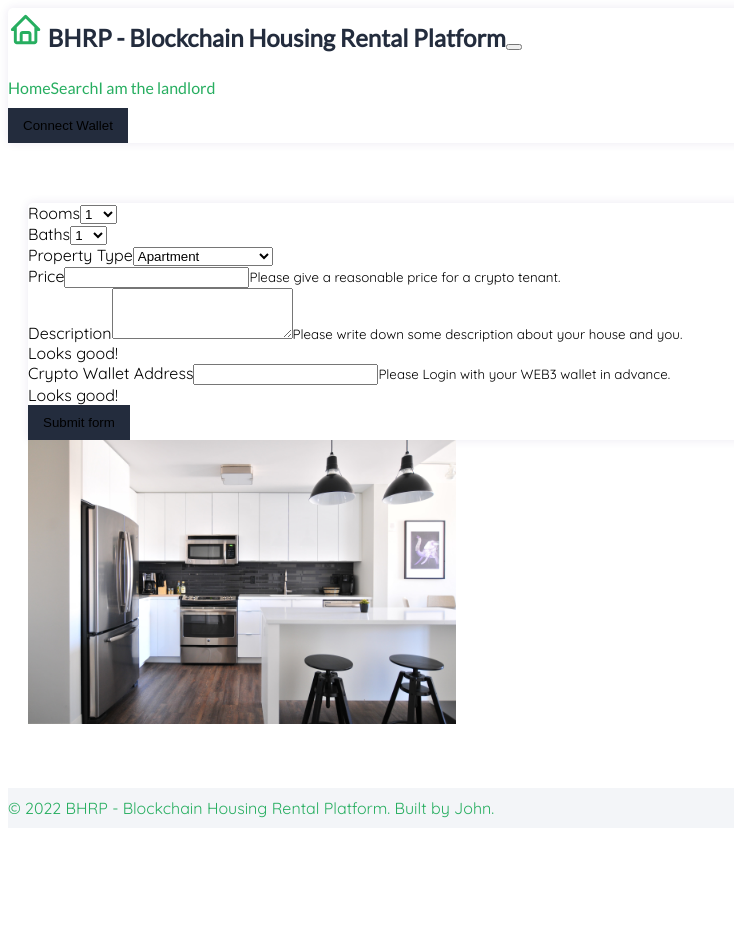
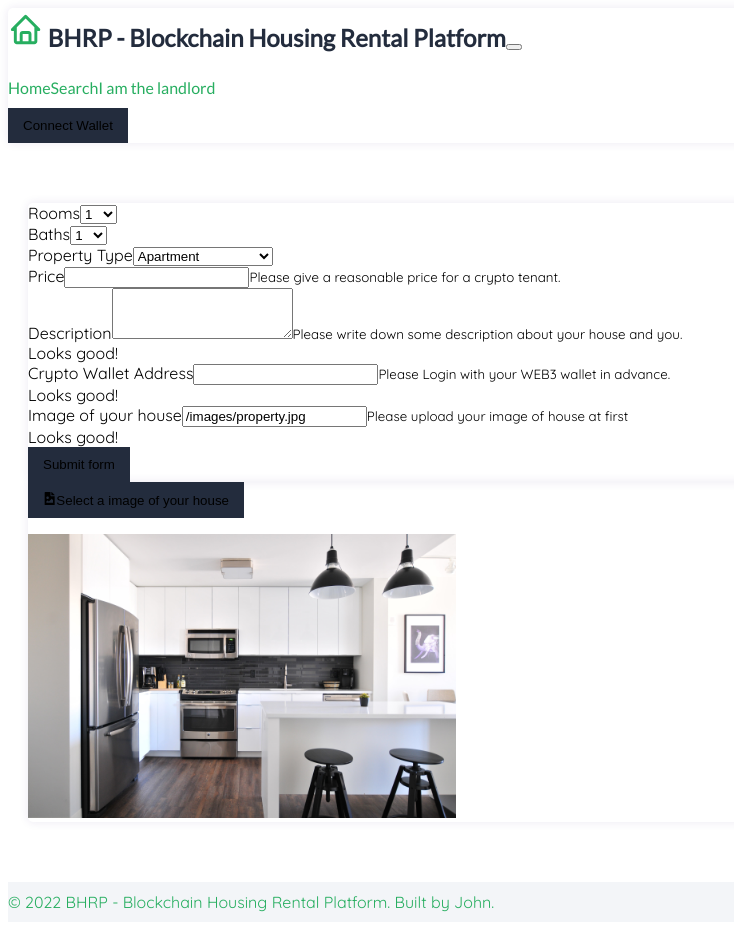
Before and after one commit to 54chen/bhrp, a Next.js app: page /landlord in a window 1280 px wide. Shown: the whole page, without its empty margins (0-734 px from the left). Before the commit the page ends 836 px from the top, so only its background shows below. Built offline with nearby package versions, Linux system fonts and the light colour scheme.

Commit message:
upload picture to aws s3

```diff
--- a/components/Landlord.js
+++ b/components/Landlord.js
@@ -1,14 +1,26 @@
 import { Container, Row, Col, Form, Group, Label, Button } from 'react-bootstrap';
 import router, { useRouter } from 'next/router';
 import { useEffect, useState } from 'react';
+import React from 'react';
 import Image from 'next/image';
 import Layout from './Layout';
 import { filterData, getFilterValues } from '@/utils/filterData';
 import { baseUrl, fetchApi } from '@/utils/fetchApi';
 import styles from '@/styles/Search.module.css';
 import { useWeb3 } from '../contexts/Web3Context';
+import { FaFileImage,FaFileUpload } from 'react-icons/fa';
+import axios from "axios";
+
+
 
 export default function Landlord() {
+  const BUCKET_URL = "https://awss3stack-bhrpbucket4d926001-1fpwkenr8hw8b.s3.ap-southeast-2.amazonaws.com/";
+  const DEFAULT_IMG = "/images/property.jpg";
+
+  const [file, setFile] = useState()
+  const [uploadingStatus, setUploadingStatus] = useState()
+  const [uploadedFile, setUploadedFile] = useState(DEFAULT_IMG)
+
   const [validated, setValidated] = useState(false);
   const {
     hasWeb3,
@@ -19,6 +31,8 @@ export default function Landlord() {
     isConnected,
     bankBalance,
   } = useWeb3();
+  const hiddenFileInput = React.useRef(null);
+
 
   const handleSubmit = (event) => {
     const form = event.currentTarget;
@@ -43,7 +57,37 @@ export default function Landlord() {
     }
   }
 
+  const selectFile = (e) => {
+    setFile(e.target.files[0]);
+  };
+
+  const uploadFile = async () => {
+    setUploadingStatus("Uploading the file to AWS S3");
+
+    let { data } = await axios.post("/api/s3/uploadFile", {
+      name: file.name,
+      type: file.type,
+    });
+
+    console.log(data);
+
+    const url = data.url;
+    let { data: newData } = await axios.put(url, file, {
+      headers: {
+        "Content-type": file.type,
+        "Access-Control-Allow-Origin": "*",
+      },
+    });
+
+    setUploadedFile(BUCKET_URL + file.name);
+    setFile(null);
+  };
+  const handleClick = event => {
+    hiddenFileInput.current.click();
+  };
+
   return (
+
     <Row>
     <Col xs={12} md={8}>
     <Form noValidate validated={validated} onSubmit={handleSubmit} className='bg-white p-4 shadow-sm pb-5'>
@@ -103,15 +147,40 @@ export default function Landlord() {
 
       </Row>
       <Row>
+      <Form.Group key="image">
+            <Form.Label htmlFor="image-input">
+            Image of your house
+            </Form.Label>
+            <Form.Control readOnly required type='input' id='image-input' aria-describedby='image-help' value={uploadedFile}></Form.Control>
+            <Form.Text id="image-help" muted>{DEFAULT_IMG==uploadedFile ? 'Please upload your image of house at first':uploadedFile}</Form.Text>
+            <Form.Control.Feedback>Looks good!</Form.Control.Feedback>
+          </Form.Group>
+
+      </Row>
+      <Row>
       <Button type="submit">Submit form</Button>
       </Row>
     </Form>
     </Col>
+
     <Col>
-      <div className={styles.agent}>
-        <Image src={`/images/property.jpg`} width={428} height={284} />
+    <div className='bg-white p-4 mt-4 mt-lg-5 shadow-sm'>
+
+    <Row>
+    <Button onClick={handleClick}><FaFileImage className='me-2' />Select a image of your house</Button>
+      <input ref={hiddenFileInput} style={{display: 'none'}} type="file" onChange={(e) => selectFile(e)} />
+
+        {file && <><p>Image: {file.name} </p><Button onClick={uploadFile}><FaFileUpload className='me-2' />upload!</Button></>
+}
+        {uploadingStatus && <p>{uploadingStatus}</p>}
+    </Row><p></p><Row>
+        {<img src={uploadedFile} width={428} height={284} />}
+
+      </Row>
       </div>
+
       </Col>
     </Row>
+
   );
 }
--- a/package.json
+++ b/package.json
@@ -10,6 +10,7 @@
   },
   "dependencies": {
     "@walletconnect/web3-provider": "^1.7.8",
+    "aws-sdk": "^2.1190.0",
     "axios": "^0.24.0",
     "bootstrap": "^5.1.3",
     "ethers": "^5.6.9",
```
Also changed, not shown: pages/api/s3/uploadFile.js (added, +41 -0 lines), 1 other file (tests, documents, lock files or other folders).
